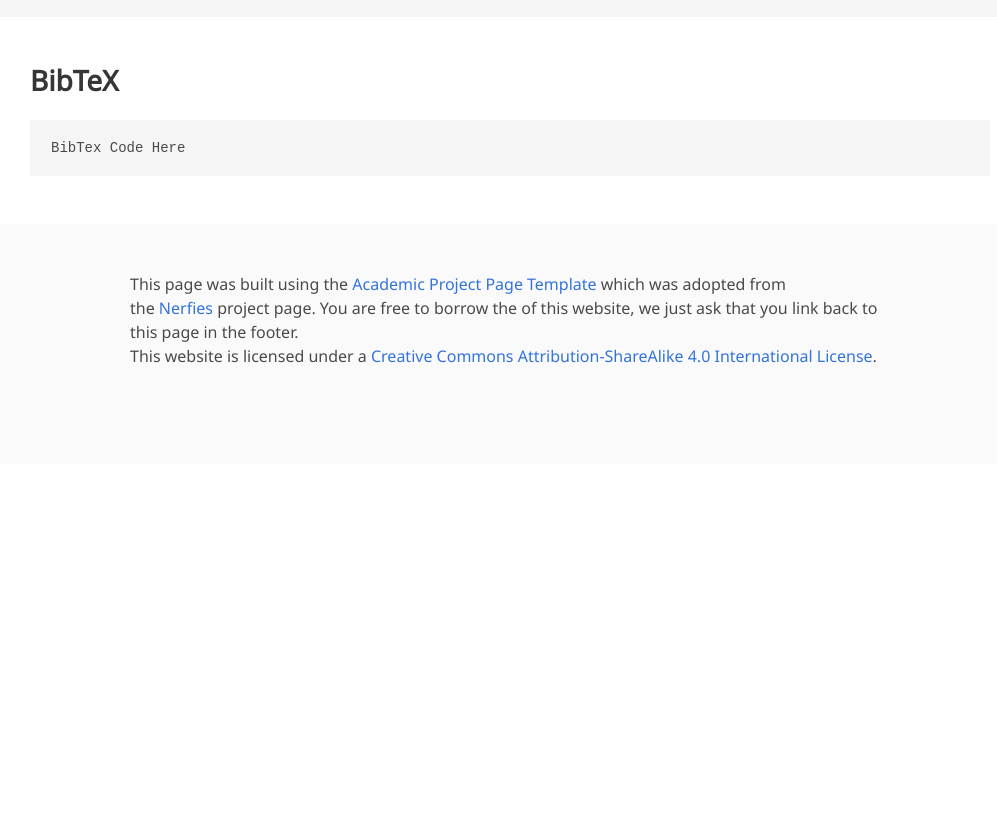
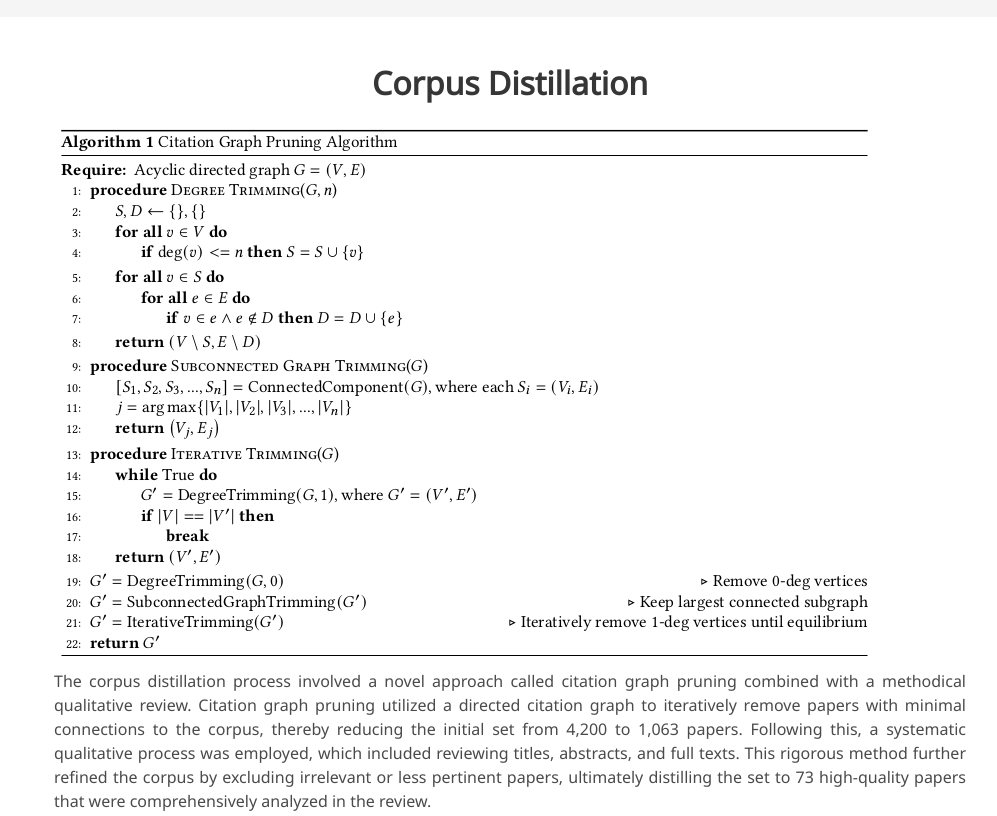
Before and after one commit to oele-isis-vanderbilt/MMLTE_SLR, a plain HTML site: page index.html in a window 1280 px wide. Shown: the part 4340-5156 px from the top of the page, without its empty margins (130-1127 px from the left). Before the commit the page ends 4804 px from the top, so only its background shows below. Drawn offline with nearby package versions, Linux system fonts and the light colour scheme; some icons are missing; a web font is replaced by a local one.

Commit message:
Added CGP information and figure.

```diff
--- a/index.html
+++ b/index.html
@@ -262,6 +262,28 @@
     </section>
     <!-- End Paper Conclusions -->
 
+    <!-- Teaser Image-->
+    <section class="citation graph prunning">
+      <div class="container is-max-desktop">
+        <div class="hero-body">
+
+          <div class="columns is-centered has-text-centered">
+            <div class="column is-four-fifths">
+              <h2 class="title is-3">Corpus Distillation</h2>
+            </div>
+          </div>
+
+          <img src="static/images/cgp.png" alt="MY ALT TEXT" />
+          <div class="content has-text-justified">
+            <p>
+              The corpus distillation process involved a novel approach called citation graph pruning combined with a methodical qualitative review. Citation graph pruning utilized a directed citation graph to iteratively remove papers with minimal connections to the corpus, thereby reducing the initial set from 4,200 to 1,063 papers. Following this, a systematic qualitative process was employed, which included reviewing titles, abstracts, and full texts. This rigorous method further refined the corpus by excluding irrelevant or less pertinent papers, ultimately distilling the set to 73 high-quality papers that were comprehensively analyzed in the review.
+            </p>
+          </div>
+        </div>
+      </div>
+    </section>
+    <!-- End teaser video -->
+
 
     <!--BibTex citation -->
     <section class="section" id="BibTeX">
```
Also changed, not shown: static/images/cgp.png (added), 1 other file. Lines whose indentation alone changed are shown as unchanged.
